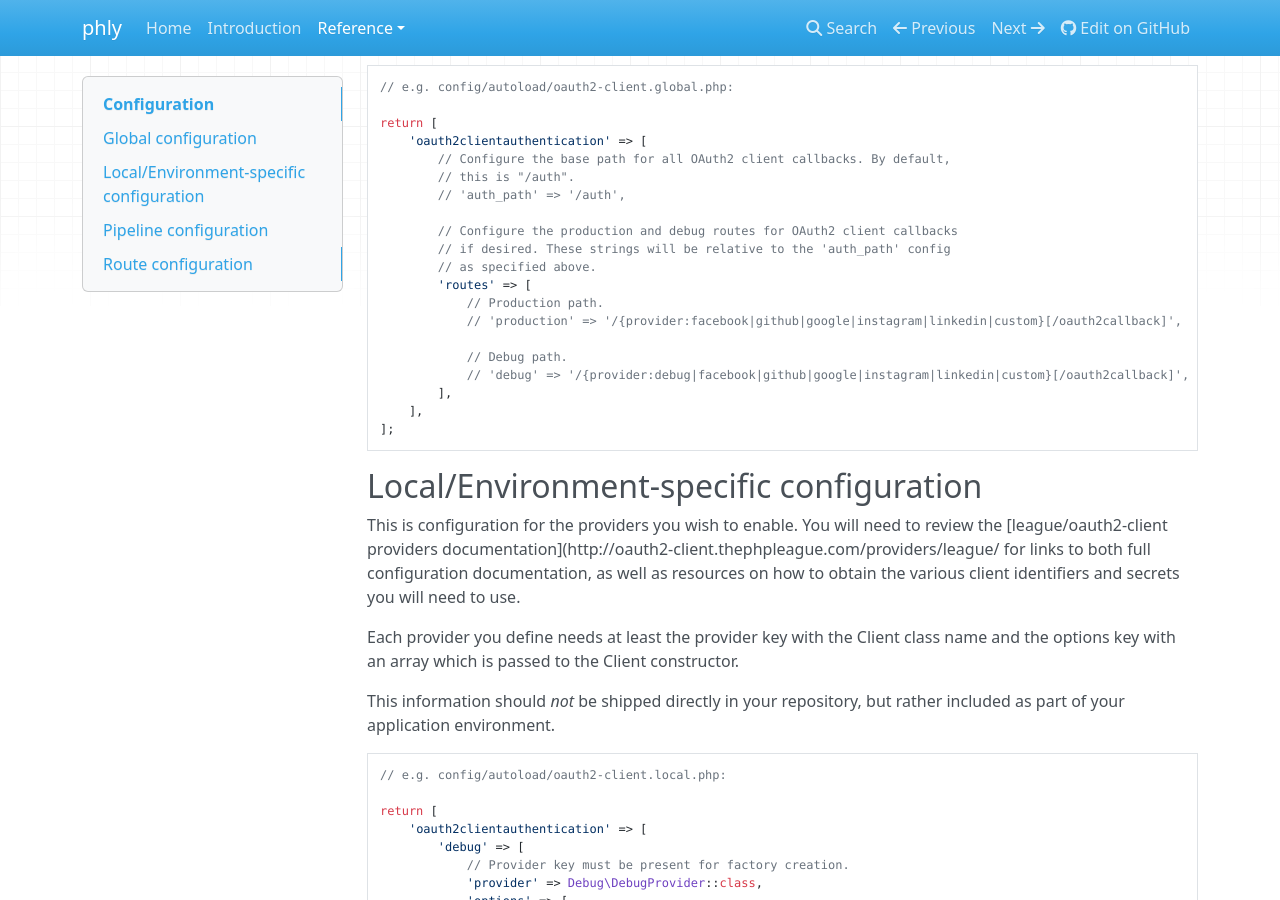
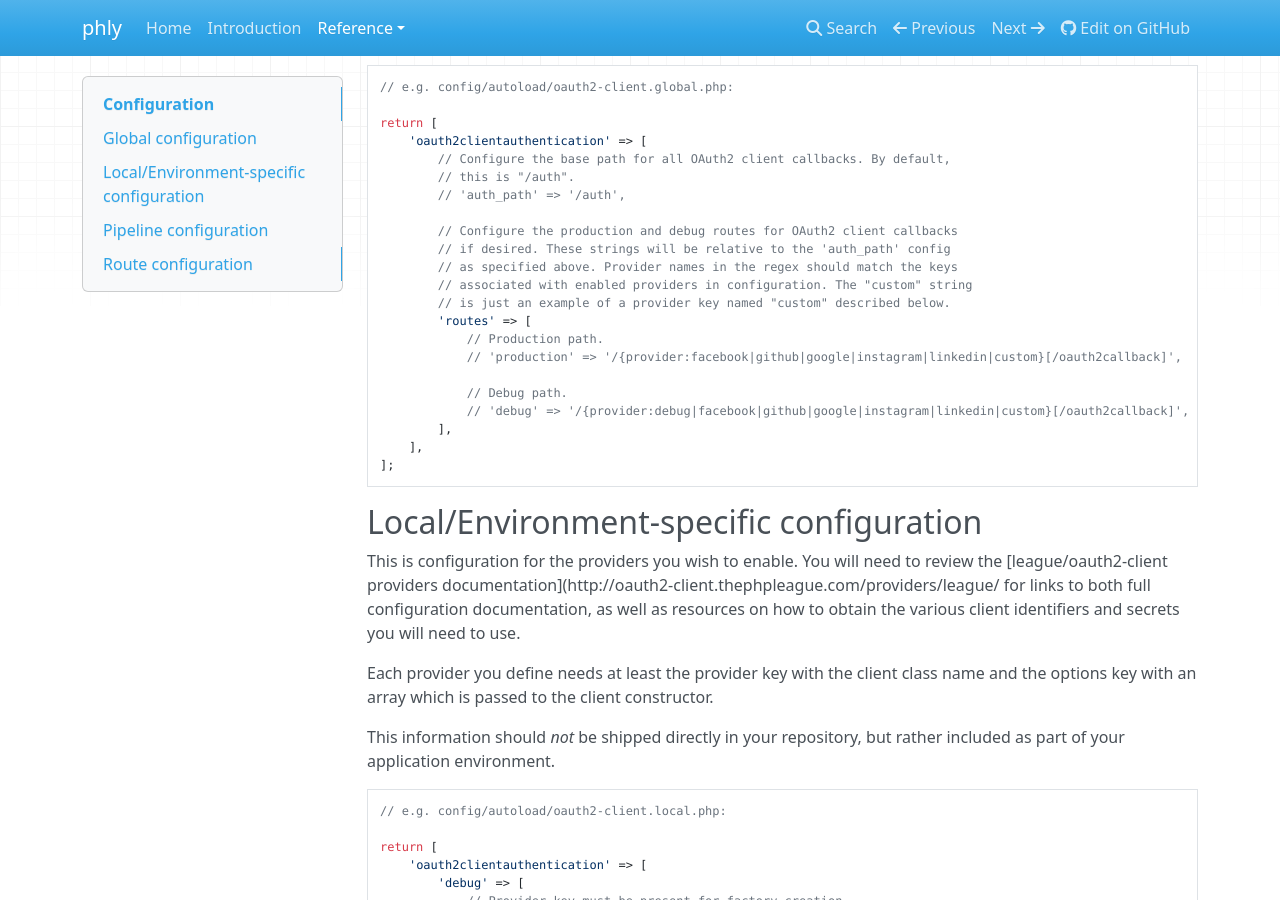
Before and after one commit to phly/phly-expressive-oauth2clientauthentication, an MkDocs documentation site: the page built from docs/book/config.md, in a window 1280 px wide and 900 px high, scrolled down 308 px. Built offline with MkDocs 1.6.1, drawn with Linux system fonts in a browser that asks for light colours; nearby versions of some CDN libraries; old or Windows-style settings are respelled for this version of MkDocs; some of the changed text lies outside the part shown.

Commit message:
qa: Incorporates feedback from @weierophinney
- Remove implementation and test details in changelog
- Fix typos "Client/client", "s/inherits/inherit/"

```diff
--- a/docs/book/config.md
+++ b/docs/book/config.md
@@ -23,7 +23,9 @@ return [
 
         // Configure the production and debug routes for OAuth2 client callbacks
         // if desired. These strings will be relative to the 'auth_path' config
-        // as specified above.
+        // as specified above. Provider names in the regex should match the keys
+        // associated with enabled providers in configuration. The "custom" string
+        // is just an example of a provider key named "custom" described below.
         'routes' => [
             // Production path.
             // 'production' => '/{provider:facebook|github|google|instagram|linkedin|custom}[/oauth2callback]',
@@ -42,8 +44,8 @@ review the [league/oauth2-client providers documentation](http://oauth2-client.t
 for links to both full configuration documentation, as well as resources on how
 to obtain the various client identifiers and secrets you will need to use.
 
-Each provider you define needs at least the provider key with the Client class name and
-the options key with an array which is passed to the Client constructor.
+Each provider you define needs at least the provider key with the client class name and
+the options key with an array which is passed to the client constructor.
 
 This information should _not_ be shipped directly in your repository, but rather
 included as part of your application environment.
@@ -121,6 +123,9 @@ return [
         // ],
 
         // Customized
+        // It's possible to configure any provider that extend the League AbstractProvider, including custom
+        // implementations or extensions. This example uses GenericProvider which can be used with any OAuth
+        // 2.0 Server that uses Bearer tokens.
         // 'custom' => [
         //    'provider' => Provider\GenericProvider::class,
         //    'options' => [
```
Also changed, not shown: CHANGELOG.md (+0 -6 lines), docs/book/intro.md (+1 -1 lines).
